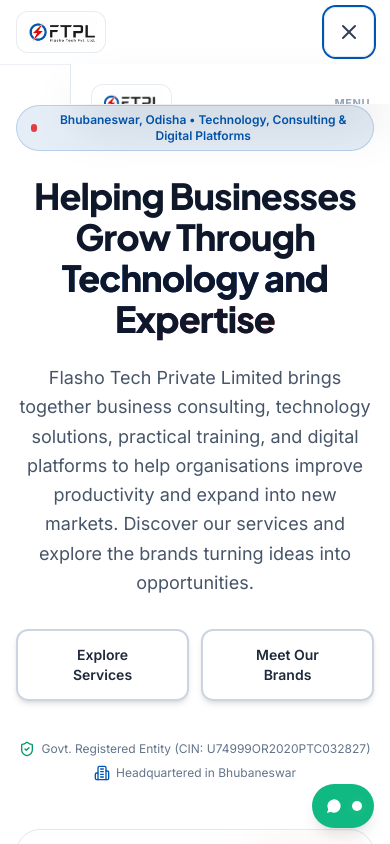
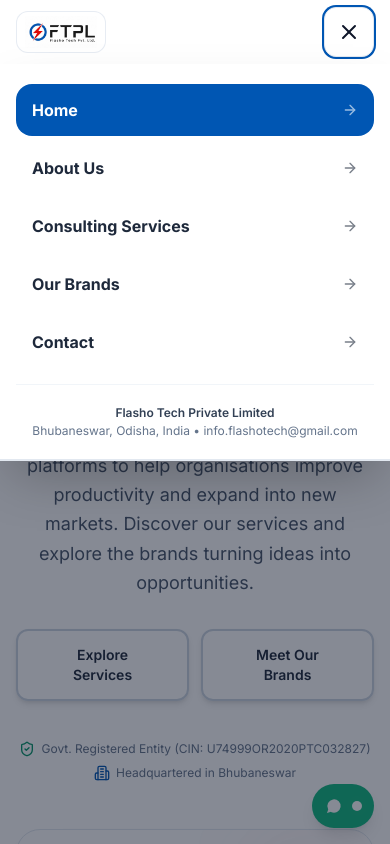
Before and after one commit to DebeshAcharya72/FTPL-website, a React (Vite) app: page / in a window 390 px wide. Both pictures are taken after a click on the button "Open navigation menu". Shown: the top 844 px of the page. Built offline with nearby package versions, Linux system fonts and the light colour scheme.

Commit message:
navbar part fixed

```diff
--- a/src/components/Navbar.jsx
+++ b/src/components/Navbar.jsx
@@ -1,10 +1,10 @@
-import { useState, useEffect } from 'react';
-import { NavLink, Link, useLocation } from 'react-router-dom';
-import { motion, AnimatePresence } from 'framer-motion';
-import { Menu, X, ArrowRight } from 'lucide-react';
-import { navLinks } from '../data/navigation';
-import Button from './Button';
-import Logo from './Logo';
+import { useState, useEffect } from "react";
+import { NavLink, Link, useLocation } from "react-router-dom";
+import { motion, AnimatePresence } from "framer-motion";
+import { Menu, X, ArrowRight } from "lucide-react";
+import { navLinks } from "../data/navigation";
+import Button from "./Button";
+import Logo from "./Logo";
 
 export default function Navbar() {
   const [isOpen, setIsOpen] = useState(false);
@@ -15,38 +15,37 @@ export default function Navbar() {
     const handleScroll = () => {
       setScrolled(window.scrollY > 10);
     };
-    window.addEventListener('scroll', handleScroll, { passive: true });
-    return () => window.removeEventListener('scroll', handleScroll);
+    window.addEventListener("scroll", handleScroll, { passive: true });
+    return () => window.removeEventListener("scroll", handleScroll);
   }, []);
 
   // Lock body scroll when mobile menu is open
   useEffect(() => {
     if (isOpen) {
-      document.body.style.overflow = 'hidden';
+      document.body.style.overflow = "hidden";
     } else {
-      document.body.style.overflow = 'unset';
+      document.body.style.overflow = "unset";
     }
     return () => {
-      document.body.style.overflow = 'unset';
+      document.body.style.overflow = "unset";
     };
   }, [isOpen]);
 
-  // Close mobile drawer on route change
+  // Close mobile menu on route change
   useEffect(() => {
     setIsOpen(false);
   }, [location.pathname]);
 
   return (
     <header
-      className={`sticky top-0 z-50 w-full transition-all duration-200 ${
+      className={`sticky top-0 z-50 w-full bg-white transition-shadow duration-200 ${
         scrolled
-          ? 'bg-white/95 backdrop-blur-md border-b border-slate-200/90 shadow-xs'
-          : 'bg-white/90 backdrop-blur-sm border-b border-slate-200/60'
+          ? "border-b border-slate-200 shadow-sm"
+          : "border-b border-slate-200/80 shadow-xs"
       }`}
     >
       <div className="max-w-7xl mx-auto px-4 sm:px-6 lg:px-8">
         <div className="flex items-center justify-between h-16 sm:h-20">
-
           {/* Official Company Logo as Home Link */}
           <Link
             to="/"
@@ -57,7 +56,10 @@ export default function Navbar() {
           </Link>
 
           {/* Desktop Navigation Links */}
-          <nav className="hidden lg:flex items-center gap-1 xl:gap-2" aria-label="Main navigation">
+          <nav
+            className="hidden lg:flex items-center gap-1 xl:gap-2"
+            aria-label="Main navigation"
+          >
             {navLinks.map((link) => (
               <NavLink
                 key={link.name}
@@ -65,8 +67,8 @@ export default function Navbar() {
                 className={({ isActive }) =>
                   `relative px-3.5 py-2 rounded-xl text-sm font-semibold transition-all duration-200 flex items-center gap-1.5 ${
                     isActive
-                      ? 'text-brandBlue font-bold bg-brandBlue/5'
-                      : 'text-slate-700 hover:text-brandBlue hover:bg-slate-100/80'
+                      ? "text-brandBlue font-bold bg-brandBlue/5"
+                      : "text-slate-700 hover:text-brandBlue hover:bg-slate-100/80"
                   }`
                 }
               >
@@ -77,7 +79,11 @@ export default function Navbar() {
                       <motion.div
                         layoutId="activeNavIndicator"
                         className="absolute bottom-0 left-3.5 right-3.5 h-0.5 bg-brandBlue rounded-full"
-                        transition={{ type: "spring", stiffness: 350, damping: 30 }}
+                        transition={{
+                          type: "spring",
+                          stiffness: 350,
+                          damping: 30,
+                        }}
                       />
                     )}
                   </>
@@ -88,7 +94,7 @@ export default function Navbar() {
 
           {/* Right Controls: Desktop "Get in Touch" Button */}
           <div className="hidden sm:flex items-center gap-3">
-            <Button
+            {/* <Button
               to="/contact"
               variant="accent"
               size="md"
@@ -96,7 +102,7 @@ export default function Navbar() {
               className="shadow-glow-blue"
             >
               Get in Touch
-            </Button>
+            </Button> */}
           </div>
 
           {/* Mobile Right Controls: Accessible Hamburger Button */}
@@ -105,72 +111,75 @@ export default function Navbar() {
               type="button"
               onClick={() => setIsOpen(!isOpen)}
               aria-expanded={isOpen}
-              aria-label={isOpen ? "Close navigation menu" : "Open navigation menu"}
-              className="p-3 rounded-xl border border-slate-200 text-slate-700 hover:text-brandBlue active:bg-slate-100 focus:outline-none focus:ring-2 focus:ring-brandBlue min-w-[44px] min-h-[44px] flex items-center justify-center transition-colors"
+              aria-label={
+                isOpen ? "Close navigation menu" : "Open navigation menu"
+              }
+              className="p-3 rounded-xl border border-slate-200 text-slate-700 hover:text-brandBlue hover:border-brandBlue/40 active:bg-slate-100 focus:outline-none focus:ring-2 focus:ring-brandBlue min-w-[44px] min-h-[44px] flex items-center justify-center transition-colors bg-white shadow-xs"
             >
-              {isOpen ? <X className="w-6 h-6" /> : <Menu className="w-6 h-6" />}
+              {isOpen ? (
+                <X className="w-6 h-6 text-slate-900" />
+              ) : (
+                <Menu className="w-6 h-6 text-slate-900" />
+              )}
             </button>
           </div>
         </div>
       </div>
 
-      {/* Mobile Slide-in Drawer with Backdrop */}
+      {/* Mobile Dropdown & Backdrop */}
       <AnimatePresence>
         {isOpen && (
           <>
-            {/* Backdrop */}
+            {/* Backdrop Overlay */}
             <motion.div
               initial={{ opacity: 0 }}
               animate={{ opacity: 1 }}
               exit={{ opacity: 0 }}
+              transition={{ duration: 0.2 }}
               onClick={() => setIsOpen(false)}
-              className="fixed inset-0 top-16 sm:top-20 bg-slate-900/50 backdrop-blur-xs z-40 lg:hidden"
+              className="fixed inset-0 top-16 sm:top-20 bg-slate-900/50 z-40 lg:hidden"
               aria-hidden="true"
             />
 
-            {/* Slide-out Drawer */}
+            {/* Mobile Dropdown Menu */}
             <motion.div
-              initial={{ x: '100%' }}
-              animate={{ x: 0 }}
-              exit={{ x: '100%' }}
-              transition={{ type: "spring", damping: 28, stiffness: 260 }}
-              className="fixed top-16 sm:top-20 right-0 bottom-0 w-full max-w-xs sm:max-w-sm bg-white border-l border-slate-200 z-50 p-5 sm:p-6 flex flex-col justify-between overflow-y-auto lg:hidden shadow-2xl"
+              initial={{ opacity: 0, y: -8 }}
+              animate={{ opacity: 1, y: 0 }}
+              exit={{ opacity: 0, y: -8 }}
+              transition={{ duration: 0.22, ease: "easeOut" }}
+              className="absolute top-full left-0 right-0 w-full bg-white border-b-2 border-slate-200 shadow-2xl z-50 lg:hidden overflow-hidden"
               role="dialog"
               aria-modal="true"
               aria-label="Mobile Navigation"
             >
-              <div className="space-y-4">
-                <div className="pb-3 border-b border-slate-100 flex items-center justify-between">
-                  <Logo size="sm" />
-                  <span className="text-[11px] font-bold uppercase tracking-wider text-slate-400">
-                    Menu
-                  </span>
-                </div>
-
-                <nav className="space-y-1.5" aria-label="Mobile menu links">
+              <div className="max-h-[calc(100dvh-4.5rem)] overflow-y-auto px-4 py-5 sm:px-6 space-y-4">
+                {/* Navigation Links */}
+                <nav
+                  className="space-y-1.5"
+                  aria-label="Mobile navigation links"
+                >
                   {navLinks.map((link) => (
                     <NavLink
                       key={link.name}
                       to={link.href}
                       onClick={() => setIsOpen(false)}
                       className={({ isActive }) =>
-                        `flex items-center justify-between px-4 py-3.5 rounded-2xl font-bold text-base transition-colors min-h-[48px] ${
+                        `flex items-center justify-between px-4 py-3.5 rounded-2xl font-bold text-base transition-all duration-150 min-h-[48px] ${
                           isActive
-                            ? 'bg-brandBlue text-white shadow-xs'
-                            : 'text-slate-800 hover:bg-slate-100 active:bg-slate-200'
+                            ? "bg-brandBlue text-white shadow-xs"
+                            : "text-slate-800 hover:text-brandBlue hover:bg-slate-100 active:bg-slate-200"
                         }`
                       }
                     >
                       <span>{link.name}</span>
-                      <ArrowRight className="w-4 h-4 opacity-50" />
+                      <ArrowRight className="w-4 h-4 opacity-60" />
                     </NavLink>
                   ))}
                 </nav>
-              </div>
 
-              {/* Bottom Drawer Actions */}
-              <div className="pt-6 border-t border-slate-100 space-y-4">
-                <Button
+                {/* Bottom Actions inside Dropdown */}
+                <div className="pt-4 border-t border-slate-100 space-y-3">
+                  {/* <Button
                     to="/contact"
                     variant="accent"
                     size="lg"
@@ -179,10 +188,16 @@ export default function Navbar() {
                     onClick={() => setIsOpen(false)}
                   >
                     Get in Touch
-                </Button>
-                <div className="text-center text-xs text-slate-500 space-y-0.5">
-                  <p className="font-semibold text-slate-700">Flasho Tech Private Limited</p>
-                  <p>Bhubaneswar, Odisha, India</p>
+                  </Button> */}
+
+                  <div className="text-center text-xs text-slate-500 pt-1 space-y-0.5">
+                    <p className="font-semibold text-slate-700">
+                      Flasho Tech Private Limited
+                    </p>
+                    <p>
+                      Bhubaneswar, Odisha, India • info.flashotech@gmail.com
+                    </p>
+                  </div>
                 </div>
               </div>
             </motion.div>
```
Lines whose indentation alone changed are shown as unchanged.
